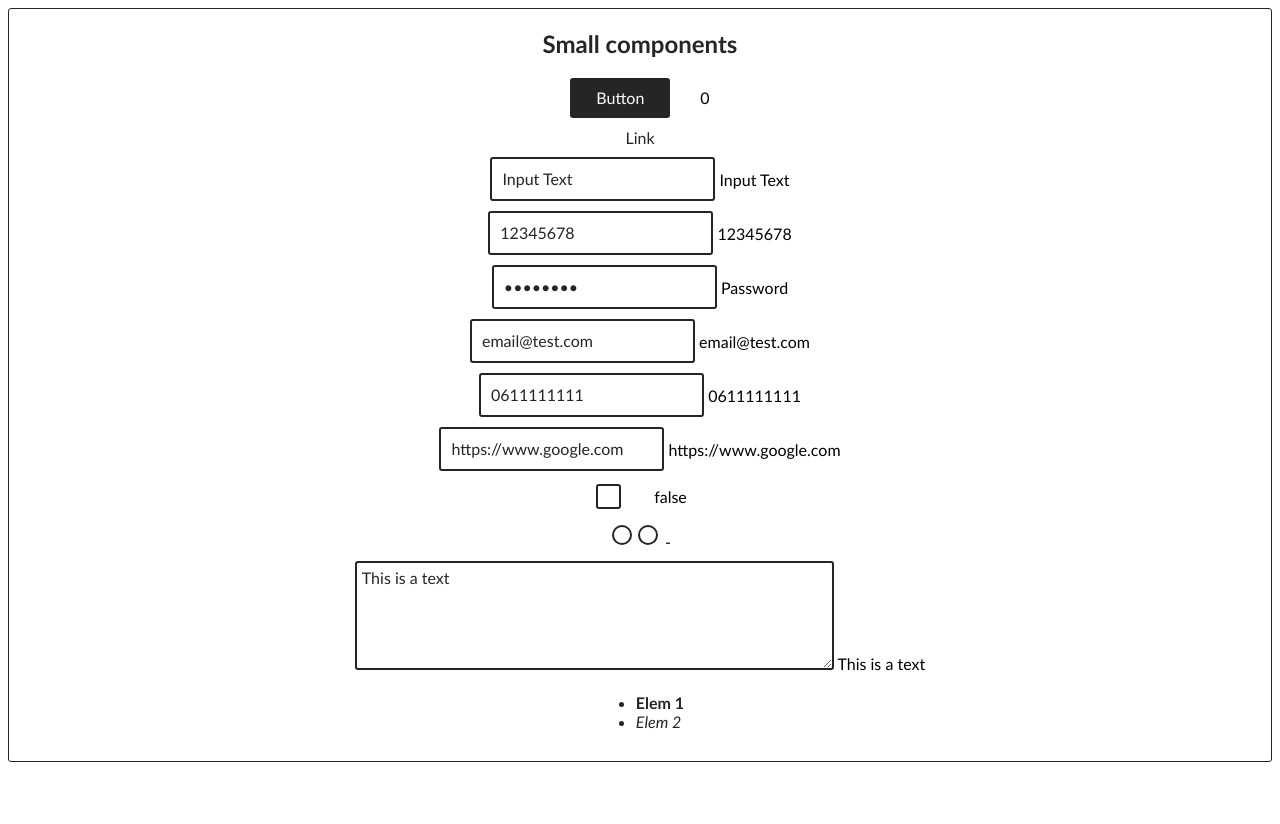
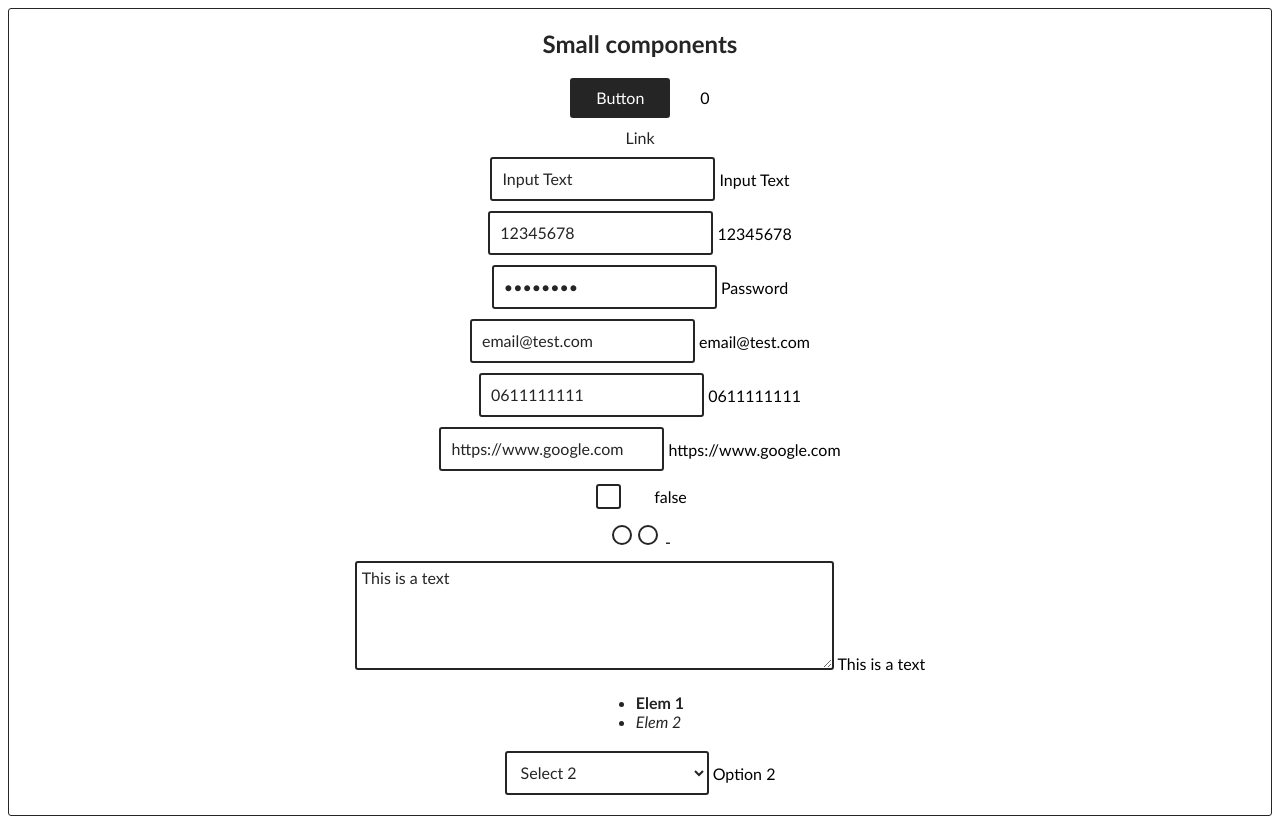
Before and after one commit to 09TT09/Personal-Vuejs-Components-Library, a Vue app: page / in a window 1280 px wide. Before the commit the page ends 800 px from the top, so only its background shows below. Built offline with nearby package versions, Linux system fonts and the light colour scheme; the HTML template or start-up script is replaced by a standard one.

Commit message:
PVCL add select component - version 0.4.0

```diff
--- a/public/styles/main.css
+++ b/public/styles/main.css
@@ -2,7 +2,7 @@ body {
   font-family: Calibri, sans-serif;
 }
 
-p, a, ul, li, h1, h2, h3, h4, h5, h6, input, textarea, button {
+p, a, ul, li, h1, h2, h3, h4, h5, h6, input, textarea, button, select, option {
   font-family: Calibri, sans-serif;
   color: rgb(37, 37, 37);
 }
--- a/src/App.vue
+++ b/src/App.vue
@@ -8,6 +8,7 @@
   import InputRadio from "@/components/small/InputRadio.vue";
   import Textarea from "@/components/small/Textarea.vue";
   import Ul from "@/components/small/Ul.vue";
+  import Select from "@/components/small/Select.vue";
 
   const form = reactive({
     button: 0,
@@ -19,7 +20,8 @@
     inputUrl: 'https://www.google.com',
     inputCheckbox: false,
     inputRadio: '-',
-    textarea: 'This is a text'
+    textarea: 'This is a text',
+    select: 'Option 2',
   });
 
   const elements = {
@@ -70,6 +72,14 @@
       li: [
         {html: "<b>Elem 1</b>", id: "li-1"},
         {html: "<i>Elem 2</i>", id: "li-2"},
+      ]
+    },
+    "select": {
+      name: "select",
+      option: [
+        {html: "Select 1", value: "Option 1", disabled: true},
+        {html: "Select 2", value: "Option 2", selected: true},
+        {html: "Select 3", value: "Option 3"},
       ]
     }
   }
@@ -128,6 +138,10 @@
       <div>
         <Ul :attributes="elements['ul']" />
       </div>
+      <div>
+        <Select v-model="form['select']" :attributes="elements['select']" />
+        {{ form['select'] }}
+      </div>
     </div>
   </section>
 </template>
--- a/src/components/small/InputText.vue
+++ b/src/components/small/InputText.vue
@@ -105,6 +105,7 @@
     box-sizing: content-box;
     padding: 5px 10px;
     height: 30px;
+    min-width: 180px;
     font-size: 16px;
     border-radius: 3px;
     border: solid rgb(37, 37, 37) 2px;
--- /dev/null
+++ b/src/components/small/Select.vue
@@ -0,0 +1,104 @@
+<script setup lang="ts">
+  import { computed } from 'vue'
+
+  /**
+   * Option Interface
+   */
+  interface OptionAttributes {
+    disabled?: boolean
+    html?: string
+    id?: string
+    label?: string
+    selected?: boolean
+    value?: string
+  }
+
+  /**
+   * Select Interface
+   */
+  interface SelectAttributes {
+    autofocus?: boolean
+    disabled?: boolean
+    id?: string
+    multiple?: boolean
+    name?: string
+    required?: boolean
+    tabindex?: number | string
+    size?: number
+    option?: OptionAttributes[]
+  }
+
+  /**
+   * Select Props
+   */
+  const props = defineProps<{
+    'attributes': SelectAttributes
+  }>()
+
+  /**
+   * Default Select Attributes
+   */
+  const defaultAttributes: Partial<SelectAttributes> = {
+    autofocus: false,
+    disabled: false,
+    id: undefined,
+    multiple: undefined,
+    name: undefined,
+    required: true,
+    tabindex: undefined,
+    size: undefined,
+  }
+
+  /**
+   * Select Compute Attributes
+   */
+  const attributes = computed(() => ({
+    ...defaultAttributes,
+    ...props.attributes,
+  }))
+
+  /**
+   * Select Define Model
+   */
+  const modelValue = defineModel<String>();
+</script>
+
+<template>
+  <select
+    class="select"
+    :autofocus="attributes.autofocus"
+    :disabled="attributes.disabled"
+    :id="attributes.id"
+    :multiple="attributes.multiple"
+    :name="attributes.name"
+    :required="attributes.required"
+    :tabindex="attributes.tabindex"
+    :size="attributes.size"
+    v-model="modelValue"
+  >
+    <option
+      v-for="elem in attributes.option"
+      :key="elem.id ?? elem.html"
+      :disabled="elem.disabled"
+      :id="elem.id"
+      :label="elem.label"
+      :selected="elem.selected"
+      :value="elem.value"
+      v-html="elem.html"
+    >
+    </option>
+  </select>
+</template>
+
+<style scoped>
+  .select {
+    box-sizing: content-box;
+    padding: 5px 10px;
+    height: 30px;
+    min-width: 180px;
+    font-size: 16px;
+    border-radius: 3px;
+    border: solid rgb(37, 37, 37) 2px;
+    background-color: rgb(255, 255, 255);
+  }
+</style>
--- a/src/components/small/Ul.vue
+++ b/src/components/small/Ul.vue
@@ -5,8 +5,8 @@
    * Li Interface
    */
   interface LiAttributes {
+    html?: string
     id?: string
-    html: string
   }
 
   /**
```
